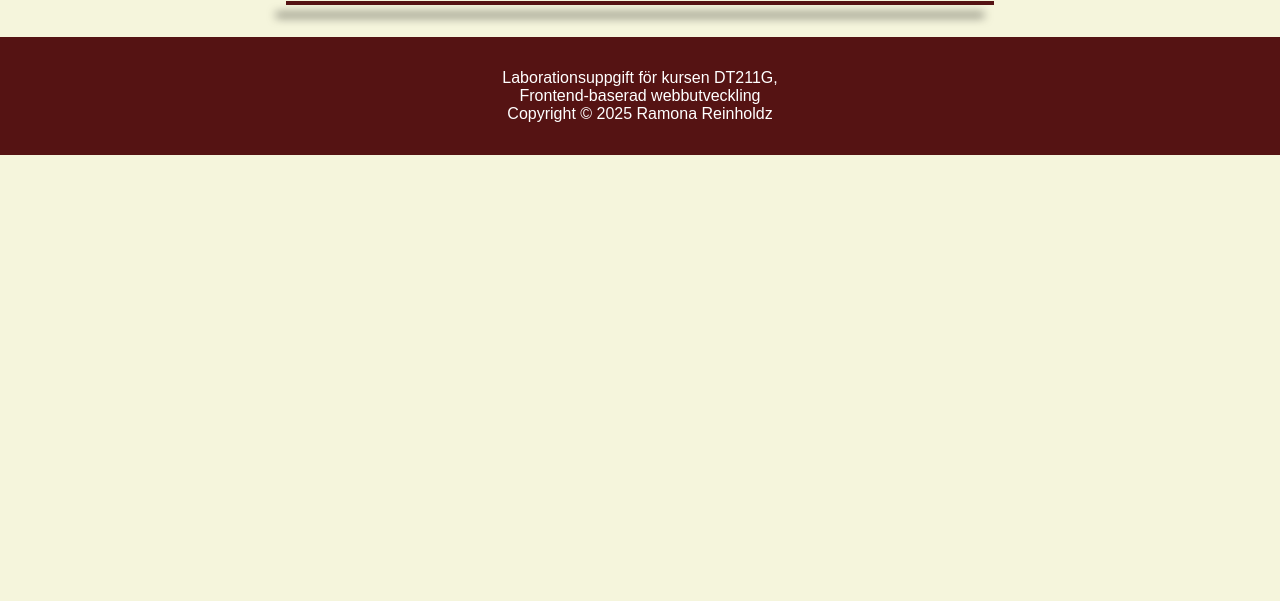
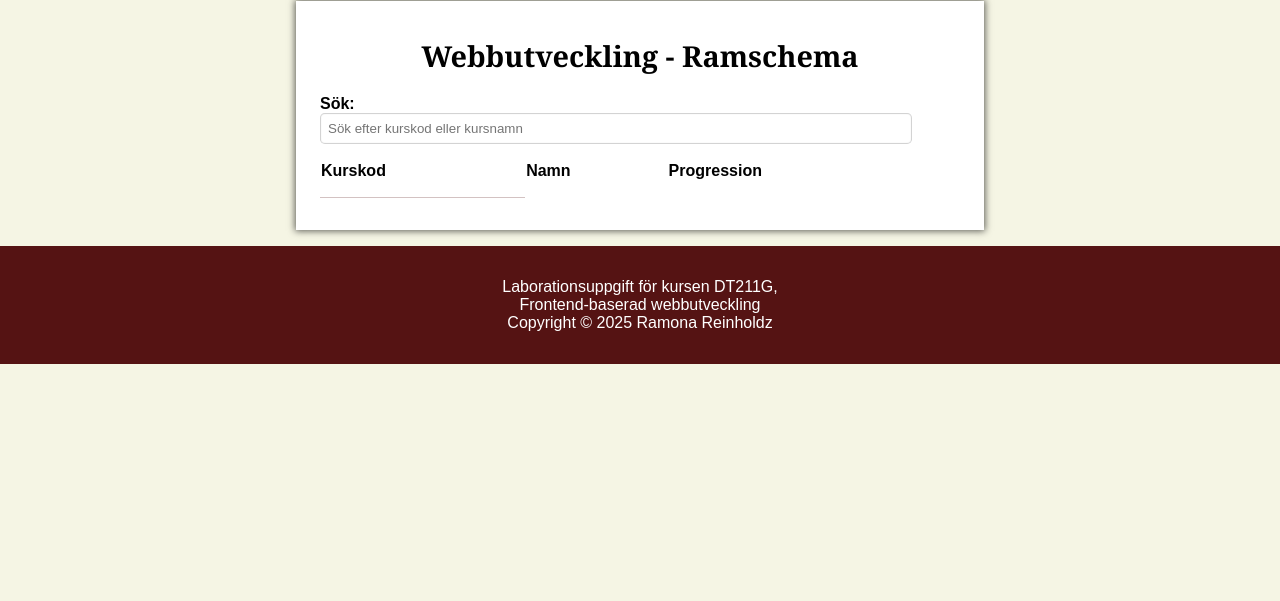
Before and after one commit to rare2400/moment-2, a website built with Parcel: page src/index.html in a window 1280 px wide. Shown: the part 199-800 px from the top of the page. Built offline with nearby package versions, Linux system fonts and the light colour scheme.

Commit message:
grund för tabellen som ska skrivas ut

```diff
--- a/src/CSS/style.css
+++ b/src/CSS/style.css
@@ -1,7 +1,7 @@
 body {
     font-family: 'Arial', sans-serif;
     margin: 0;
-    background-color: beige;
+    background-color: rgb(245, 245, 228);
 }
 
 header {
@@ -30,21 +30,47 @@ h1 a:hover {
     background-color: black;
 }
 
-h2 {
+h2,
+h3 {
     font-family: Georgia, 'Times New Roman', Times, serif;
     text-align: center;
     font-size: 1.8rem;
 }
 
-/* index- & assignment-page */
-.text-box{
+/* index-page */
+.text-box {
     line-height: 1.2rem;
-    border: 2px solid rgb(85, 19, 19);
     background-color: white;
     padding: 1rem 1.5rem 2rem;
-    margin: 0 1rem 1rem;
+    margin: 0 auto 1rem;
+    box-shadow: 0px 0px 7px 1px rgba(0, 0, 0, 0.635);
 }
 
+#search {
+    width: 90%;
+    padding: 0.5rem;
+    border-radius: 0.3rem;
+    border: none;
+    display: block;
+    box-shadow: 0px 0px 1px 1px rgba(0, 0, 0, 0.192) inset;
+}
+
+.text-box p {
+    font-weight: 700;
+}
+
+/* table */
+table {
+    width: 100%;
+    border-collapse: collapse;
+    margin: 0 auto;
+    text-align: left;
+}
+
+td {
+    padding: 0.5rem 0;
+    border-bottom: 1px solid rgba(85, 19, 19, 0.255);
+}
 
 
 /* större skärmar */
@@ -57,11 +83,8 @@ h2 {
     }
 
     /* index-page */
-    .text-box{
-        margin: 0 auto 2rem;
+    .text-box {
         max-width: 40rem;
-        padding: 0 2rem;
-        box-shadow: -10px 12px 10px 0px rgba(0, 0, 0, 0.64);
     }
 
 
--- a/src/index.html
+++ b/src/index.html
@@ -16,11 +16,26 @@
             <h1><a href="index.html">Moment 2</a></h1>
         </header>
         <main class="content">
-            <section>
-                <h2>Moment 2 - EcmaScript</h2>
-                <div class="text-box">
-
-                </div>
+            <h2>EcmaScript</h2>
+            <section class="text-box">
+                <h3>Webbutveckling - Ramschema</h3>
+                <p>Sök:
+                    <input type="text" id="search" placeholder="Sök efter kurskod eller kursnamn">
+                </p>
+                <table>
+                    <thead>
+                        <tr>
+                            <th>Kurskod</th>
+                            <th>Namn</th>
+                            <th>Progression</th>
+                        </tr>
+                    </thead>
+                    <tbody>
+                        <tr>
+                            <td></td>
+                        </tr>
+                    </tbody>
+                </table>
             </section>
         </main>
         <footer>
```
